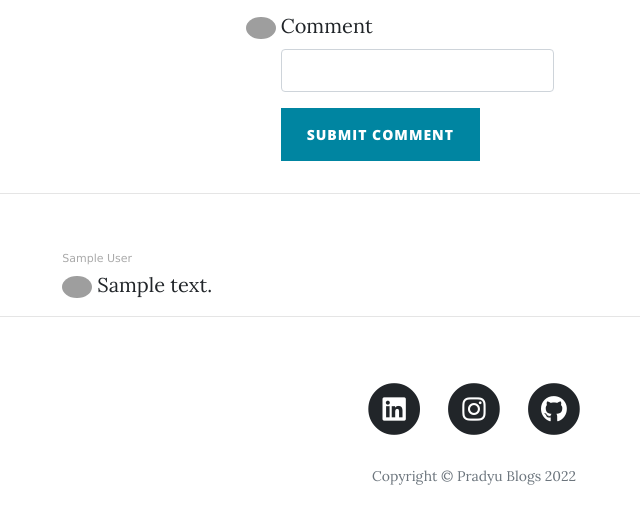
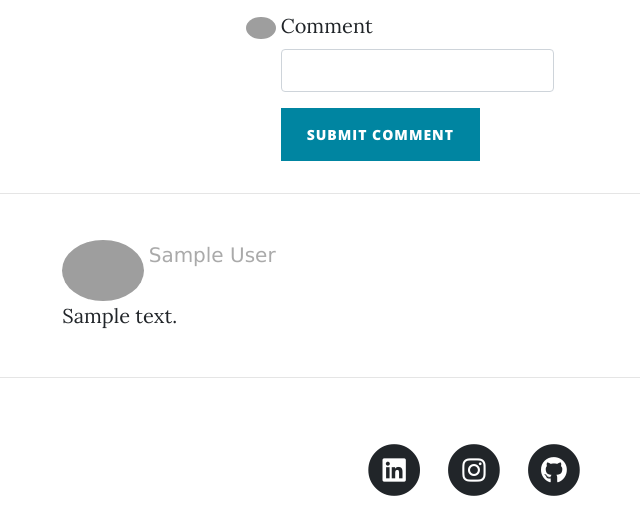
Before and after one commit to prxdyu/Pradyu-Blog, a Flask app: page /post/1 in a window 1280 px wide. Shown: the part 693-1200 px from the top of the page, without its empty margins (166-806 px from the left). Before the commit the page ends 1178 px from the top, so only its background shows below. Run offline with Flask 2, Linux system fonts and the light colour scheme; tables that the repository leaves empty hold one stand-in row (values such as "Sample post"); grey boxes marked "Sample" are stand-in pictures; some libraries are stand-ins or nearby versions; grey boxes are pictures that could not be loaded.

Commit message:
changed html

```diff
--- a/templates/post.html
+++ b/templates/post.html
@@ -65,14 +65,20 @@
                     <ul class="commentList">
                       {% for comment in post.comments: %}
                         <li>
-                            <div class="commenter">
-                              <span style="text-align:center;"class="date sub-text">{{comment.commenter.name}}</span> &nbsp;
+                            <div class="commenter ">
+                              <img class ='commenterImage' style='width: 15%;
+border-radius: 50%;'src="{{ comment.commenter.email | gravatar }}">
+                              <span style="text-align:center; font-size:20px"class="date sub-text">{{comment.commenter.name}}</span> &nbsp;
+
                             </div>
                             <div class="commenterImage">
-                                 <img src="{{ comment.commenter.email | gravatar }}">
+
                             </div>
+
                             <div class="commentText">
                                 {{comment.text|safe}}
+                                 <br>
+                                 <br>
 
 
                             </div>
```
